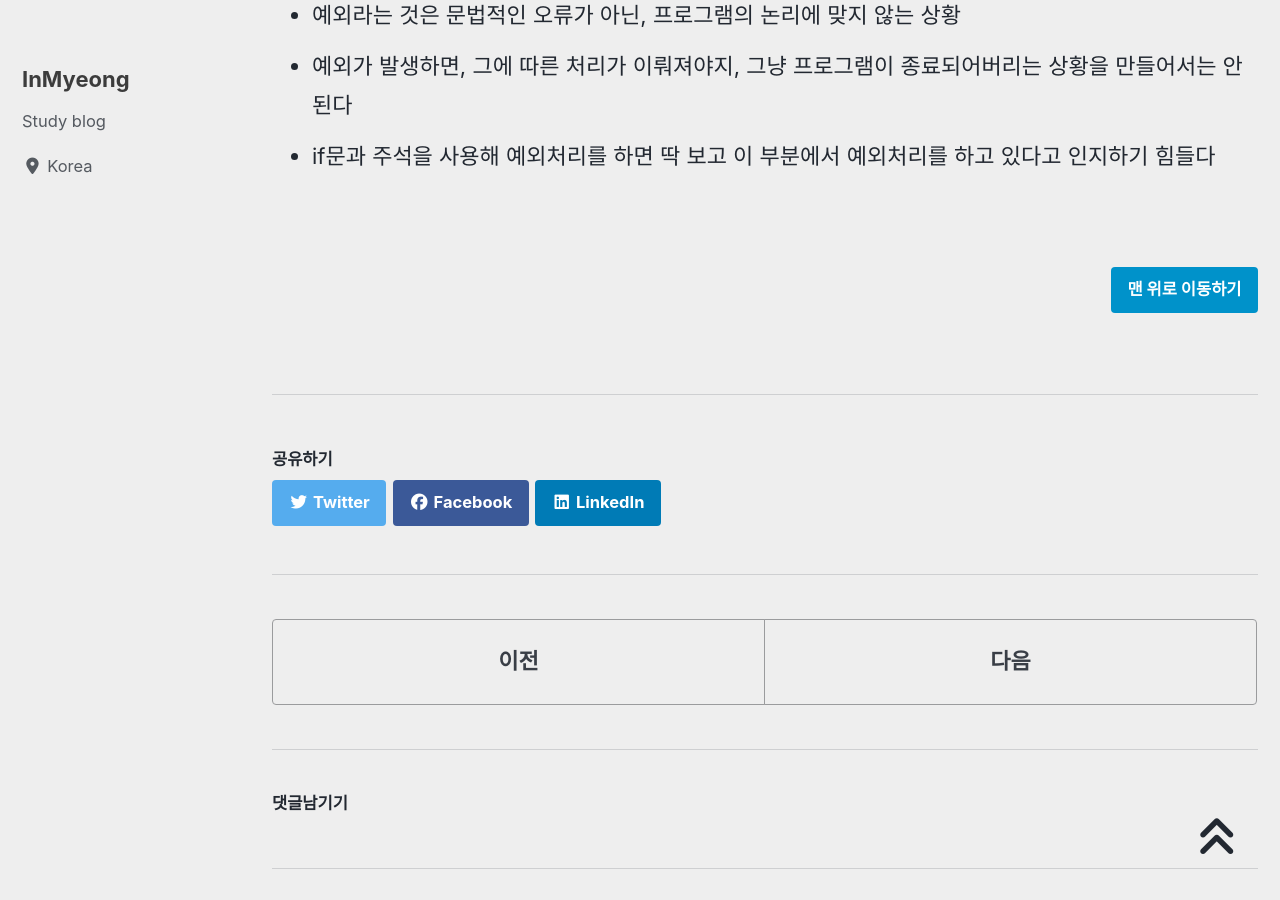
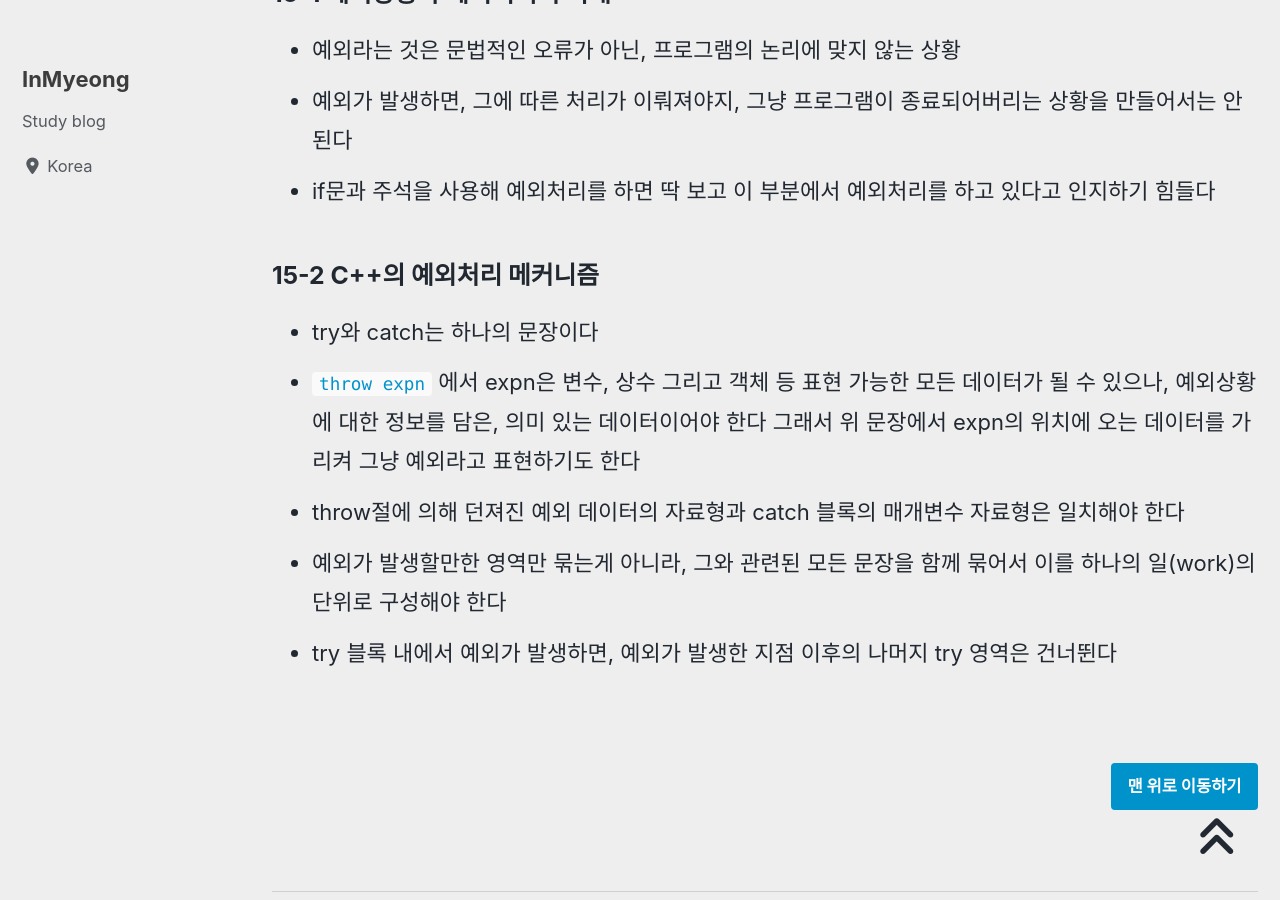
Before and after one commit to devMyeong/devMyeong.github.io, a Jekyll site: the page built from _posts/cpp/2021-07-29-cpp.md, in a window 1280 px wide and 900 px high, scrolled down 28001 px. Built offline with Jekyll 4.4.1, drawn with Linux system fonts in a browser that asks for light colours; cached includes are drawn as plain includes; nearby versions of some CDN libraries; some web fonts are replaced; comment, search, counter and statistics services are not loaded.

Commit message:
update cpp, alg

```diff
--- a/_posts/cpp/2021-07-29-cpp.md
+++ b/_posts/cpp/2021-07-29-cpp.md
@@ -561,6 +561,13 @@ class MySimple<T1, int> { ... }
 - 예외가 발생하면, 그에 따른 처리가 이뤄져야지, 그냥 프로그램이 종료되어버리는 상황을 만들어서는 안 된다
 - if문과 주석을 사용해 예외처리를 하면 딱 보고 이 부분에서 예외처리를 하고 있다고 인지하기 힘들다
 
+### 15-2 C++의 예외처리 메커니즘
+- try와 catch는 하나의 문장이다
+- `throw expn` 에서 expn은 변수, 상수 그리고 객체 등 표현 가능한 모든 데이터가 될 수 있으나, 예외상황에 대한 정보를 담은, 의미 있는 데이터이어야 한다 그래서 위 문장에서 expn의 위치에 오는 데이터를 가리켜 그냥 예외라고 표현하기도 한다
+- throw절에 의해 던져진 예외 데이터의 자료형과 catch 블록의 매개변수 자료형은 일치해야 한다
+- 예외가 발생할만한 영역만 묶는게 아니라, 그와 관련된 모든 문장을 함께 묶어서 이를 하나의 일(work)의 단위로 구성해야 한다
+- try 블록 내에서 예외가 발생하면, 예외가 발생한 지점 이후의 나머지 try 영역은 건너뛴다
+
 <br>
 
 [맨 위로 이동하기](#){: .btn .btn--primary }{: .align-right}
```
Also changed, not shown: _posts/codingTest/2021-08-23-data-structure.md (+10 -0 lines).
